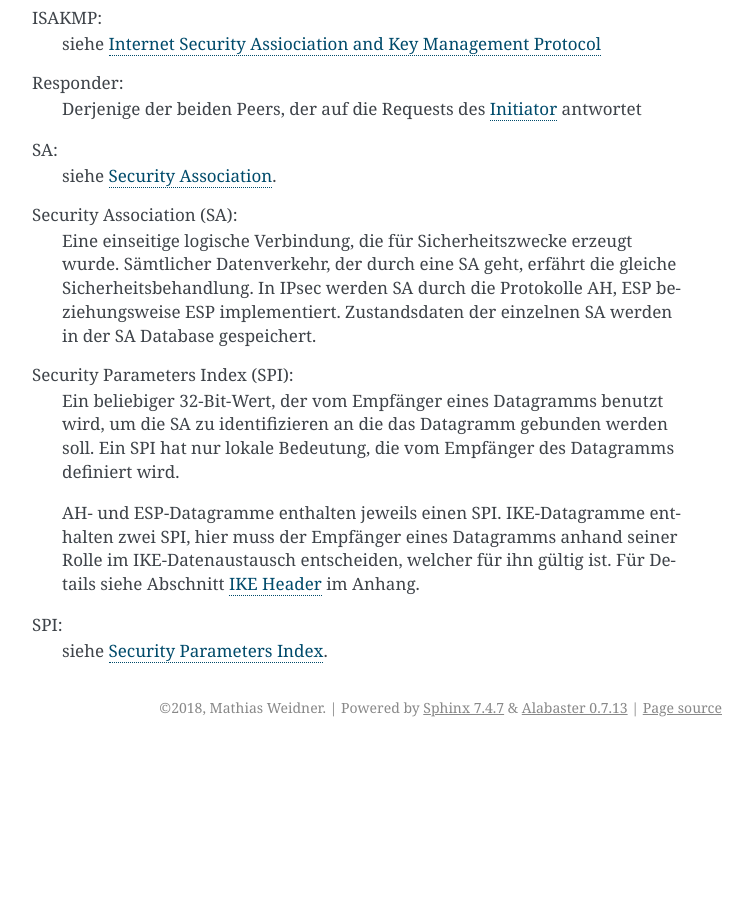
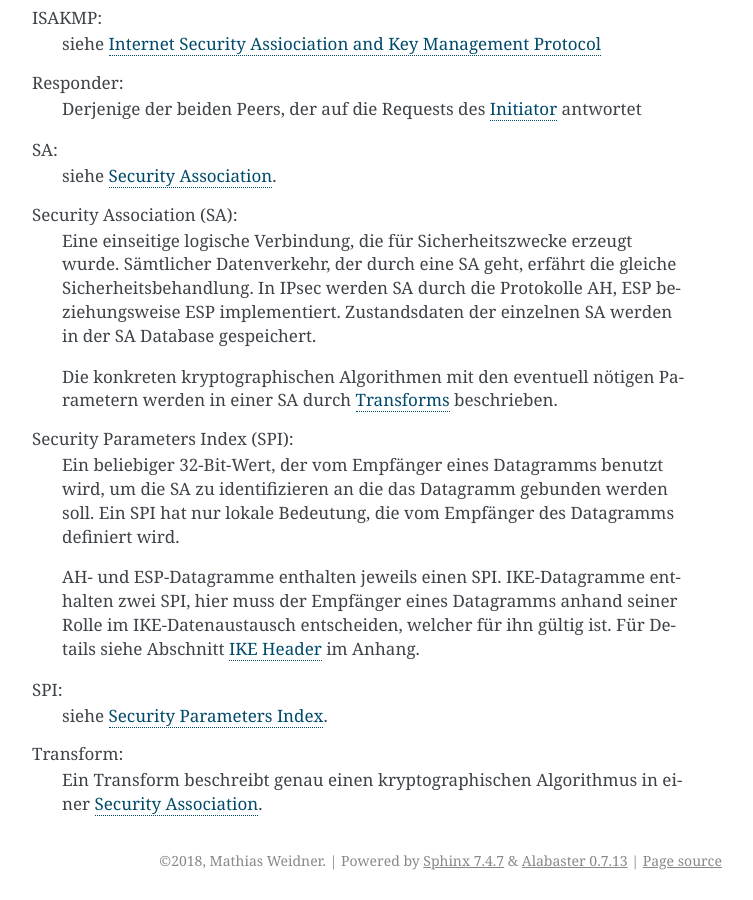
Before and after one commit to matwei-books/Fehlersuche-bei-IPsec-VPN-mit-IKEv2, a Sphinx documentation site: the page built from source/anhang/glossar.rst, in a window 1280 px wide and 900 px high, scrolled down 1324 px. Shown: the whole window, without its empty margins (388-1141 px from the left). Built offline with Sphinx 7.4.7, drawn with Linux system fonts in a browser that asks for light colours; cross-references to code outside the pages are shown as plain code; before the commit the page ends 2071 px from its top, so only the background shows below that.

Commit message:
Glossar ergänzt: Transform

```diff
--- a/source/anhang/glossar.rst
+++ b/source/anhang/glossar.rst
@@ -110,6 +110,10 @@ Security Association (SA):
   Protokolle AH, ESP beziehungsweise ESP implementiert. Zustandsdaten
   der einzelnen SA werden in der SA Database gespeichert.
 
+  Die konkreten kryptographischen Algorithmen mit den eventuell nötigen
+  Parametern werden in einer SA durch :ref:`Transforms <Transform>`
+  beschrieben.
+
 .. index:: ! Security Parameters Index
    see: SPI; Security Parameters Index
 .. _SPI:
@@ -129,3 +133,10 @@ Security Parameters Index (SPI):
 SPI:
   siehe
   :ref:`Security Parameters Index <SPI>`.
+
+.. index:: Transform
+.. _Transform:
+
+Transform:
+  Ein Transform beschreibt genau einen kryptographischen Algorithmus in
+  einer :ref:`Security Association <SA>`.
```
